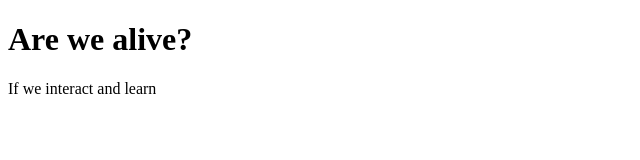
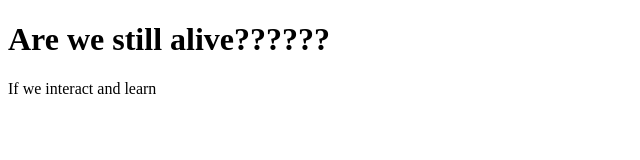
Before and after one commit to baierx/baierx.github.io, a plain HTML site: page index.html in a window 1280 px wide. Shown: the whole page, without its empty margins (0-640 px from the left). Drawn offline with Linux system fonts and the light colour scheme.

Commit message:
Update index.html

```diff
--- a/index.html
+++ b/index.html
@@ -4,7 +4,7 @@
         <meta charset="utf-8">
     </head>
     <body>
-        <h1>Are we alive?</h1>
+        <h1>Are we still alive??????</h1>
 
         <p>
         If we interact and learn
```
